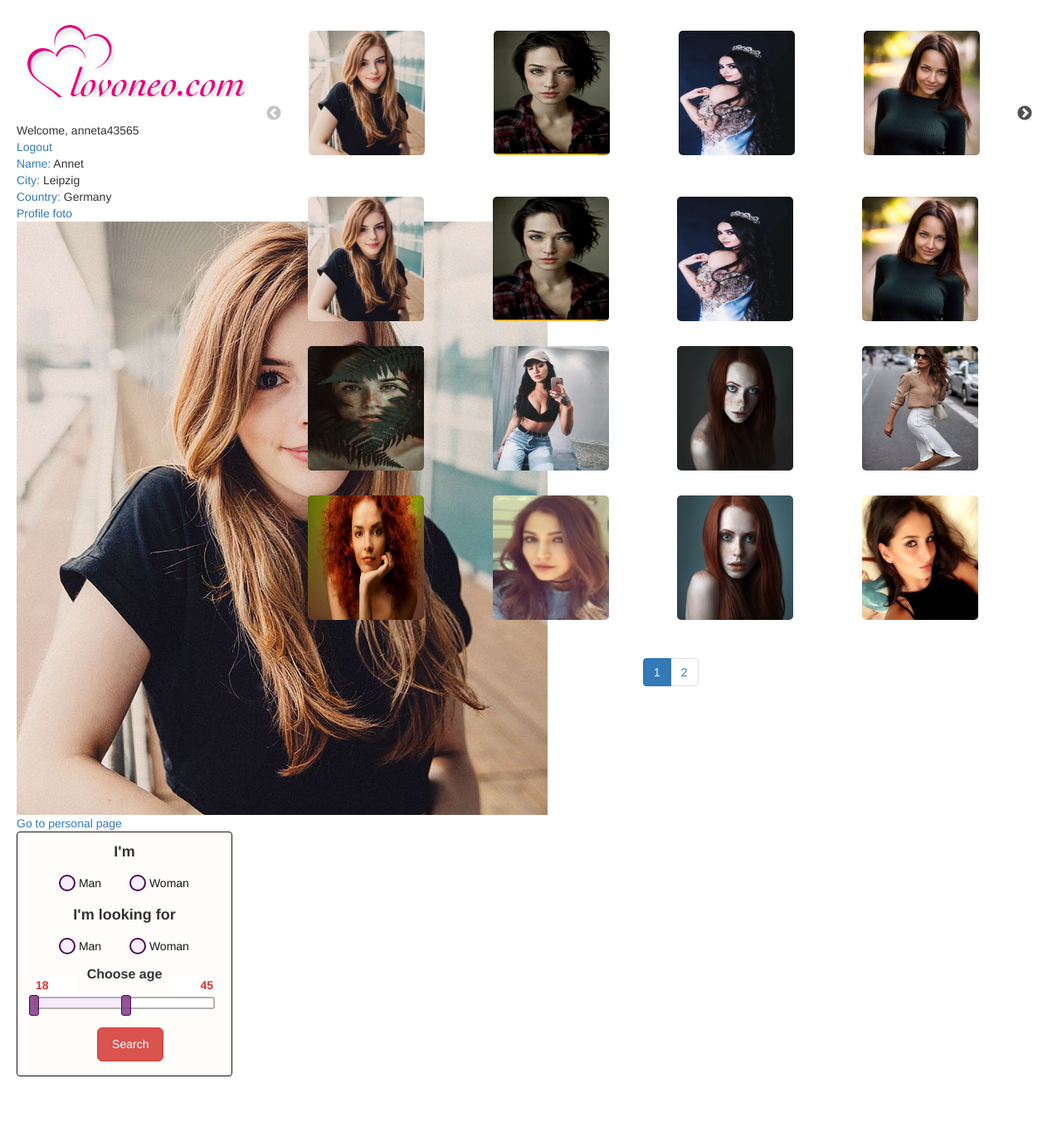
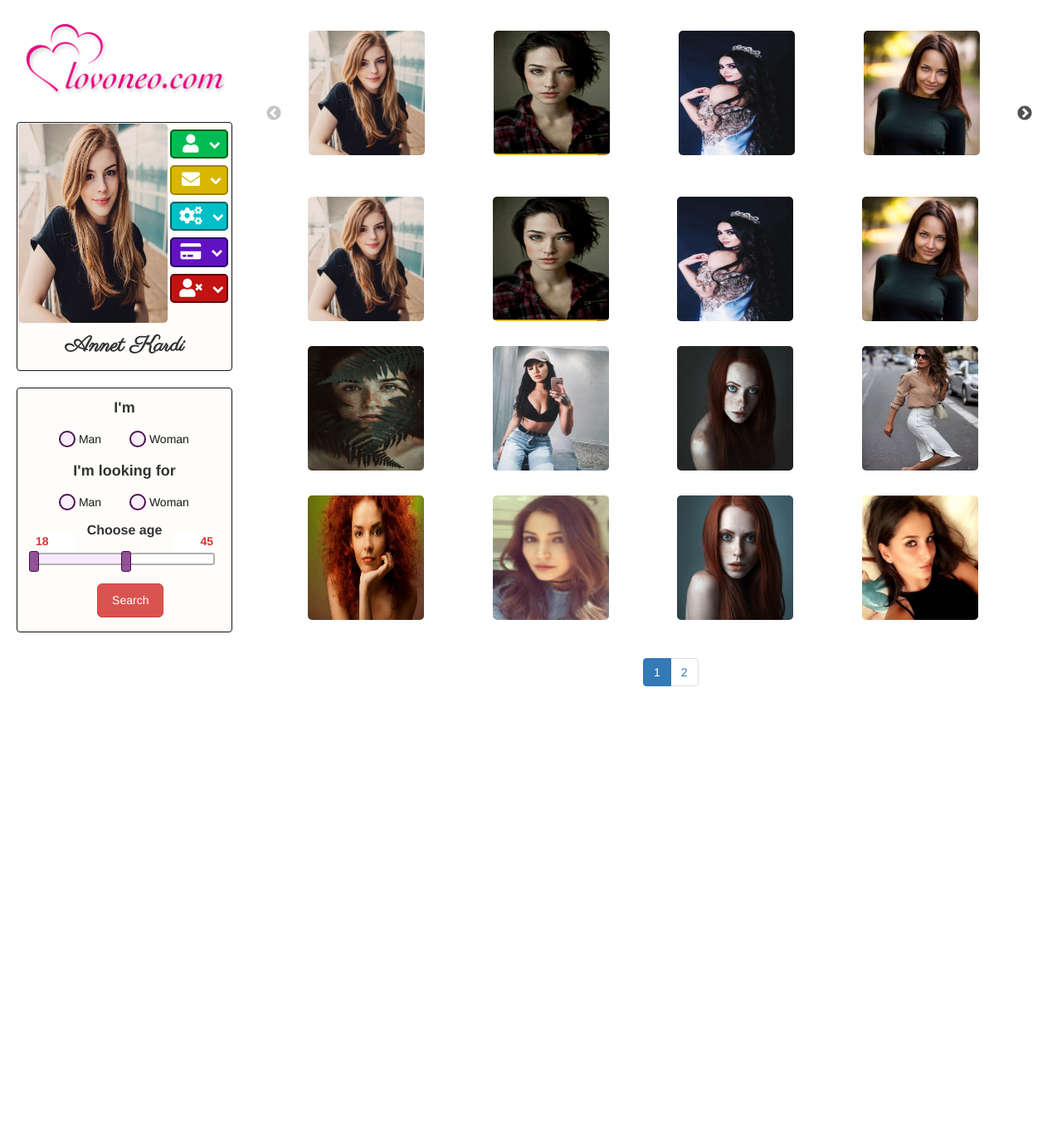
Before and after one commit to jar4i/lovoneo, a PHP site: page / in a window 1280 px wide. Shown: the part 63-1415 px from the top of the page at 83% size. After the commit the page ends 890 px from the top, so only its background shows below. Run offline with PHP 8.4, Linux system fonts and the light colour scheme; a user stored in the database is signed in; data comes from the database, SQL or seed files in the repository; some libraries are stand-ins or nearby versions.

Commit message:
Added style to user on page

```diff
--- /dev/null
+++ b/js/index.js
@@ -0,0 +1,29 @@
+$(function() {
+  var Accordion = function(el, multiple) {
+    this.el = el || {};
+    // more then one submenu open?
+    this.multiple = multiple || false;
+
+    var dropdownlink = this.el.find('.dropdownlink');
+    dropdownlink.on('click',
+                    { el: this.el, multiple: this.multiple },
+                    this.dropdown);
+  };
+
+  Accordion.prototype.dropdown = function(e) {
+    var $el = e.data.el,
+        $this = $(this),
+        //this is the ul.submenuItems
+        $next = $this.next();
+
+    $next.slideToggle();
+    $this.parent().toggleClass('open');
+
+    if(!e.data.multiple) {
+      //show only one menu at the same time
+      $el.find('.submenuItems').not($next).slideUp().parent().removeClass('open');
+    }
+  }
+
+  var accordion = new Accordion($('.accordion-menu'), false);
+})
--- a/style.css
+++ b/style.css
@@ -111,7 +111,7 @@ ul{
 .logo{
   background: url('logo.png') no-repeat;
   background-size: cover;
-  width: 290px;
+  width: 263px;
   height: 100px;
   margin-bottom: 30px;
 }
@@ -128,7 +128,6 @@ ul{
 }
 .section-control .form-log{
   width: 260px;
-  height: 350px;
 }
 
 .section-control .panel-body{
--- a/user_on.php
+++ b/user_on.php
@@ -1,13 +1,14 @@
 <?php
 error_reporting(E_ALL | E_STRICT);
 ini_set('display_errors', 'On');
-if(isset($_SESSION['user_name']))
-{
-echo 'Welcome, '.$_SESSION['user_name'];
-echo '<br>';
-echo '<a href="logout.php">Logout</a>';
-}
+//if(isset($_SESSION['user_name']))
+//{
+//echo 'Welcome, '.$_SESSION['user_name'];
+//echo '<br>';
+//echo '<a href="logout.php">Logout</a>';
+//}
 ?>
+<!--
 <div class="user_on">
 <?php
 error_reporting(E_ALL | E_STRICT);
@@ -29,4 +30,95 @@ while ($row = mysqli_fetch_assoc($mysql_result)) :
 <a>Profile foto	</a><img src = "<?php echo $row['profile_foto'];?>"><br>
 <a href="personal_page_edit.php?user_activation_code=<?php echo $row['user_activation_code'];?>&&user_id=<?php echo $row['user_id'];?>">Go to personal page</a>
 <?php endwhile; ?>
-</div>
+</div>-->
+
+<!DOCTYPE html>
+<html>
+	<head>
+		<script src="https://ajax.googleapis.com/ajax/libs/jquery/3.1.0/jquery.min.js"></script>
+        <link rel="stylesheet" href="user_on_style.css">
+        <link href="https://fonts.googleapis.com/css?family=Parisienne" rel="stylesheet">
+        <link rel="stylesheet" href="https://use.fontawesome.com/releases/v5.1.1/css/all.css" integrity="sha384-O8whS3fhG2OnA5Kas0Y9l3cfpmYjapjI0E4theH4iuMD+pLhbf6JI0jIMfYcK3yZ" crossorigin="anonymous">
+  <link rel='stylesheet prefetch' href='https://cdnjs.cloudflare.com/ajax/libs/font-awesome/4.6.3/css/font-awesome.min.css'>
+      <link rel="stylesheet" href="css/style.css">
+
+    </head>
+	<body>
+    <?php
+error_reporting(E_ALL | E_STRICT);
+ini_set('display_errors', 'On');
+include("connection.php");
+
+$user_name = $_SESSION['user_name'];
+$query = "SELECT * FROM register_user WHERE user_name = '$user_name'";
+$mysql_result = mysqli_query($conn, $query);
+?>
+
+<?php
+while ($row = mysqli_fetch_assoc($mysql_result)) :
+?>
+		<div class=" form-log">
+			<div class="panel panel-default">
+				<div class="panel-body rel">
+                    <div class="photo-user-box inline-bock">
+                        <img src = "<?php echo $row['profile_foto'];?>" class="photo-user">
+                    </div>
+                    <div class="buttons inline-bock">
+                        <ul class="accordion-menu">
+                          <li>
+                            <div class="dropdownlink dropdownlink_1"><i class="fas fa-user"></i>
+                              <i class="fa fa-chevron-down" aria-hidden="true"></i>
+                            </div>
+                            <ul class="submenuItems submenuItems_1">
+                              <li><a href="#">Profile</a></li>
+                            </ul>
+                          </li>
+                          <li>
+                            <div class="dropdownlink dropdownlink_2"><i class="fas fa-envelope"></i>
+                              <i class="fa fa-chevron-down" aria-hidden="true"></i>
+                            </div>
+                            <ul class="submenuItems submenuItems_2">
+                              <li><a href="#">Massages</a></li>
+                            </ul>
+                          </li>
+                          <li>
+                            <div class="dropdownlink dropdownlink_3"><i class="fas fa-cogs"></i>
+                              <i class="fa fa-chevron-down" aria-hidden="true"></i>
+                            </div>
+                            <ul class="submenuItems submenuItems_3">
+                              <li><a href="personal_page_edit.php?user_activation_code=<?php echo $row['user_activation_code'];?>&&user_id=<?php echo $row['user_id'];?>">Edit profile</a></li>
+                            </ul>
+                          </li>
+                          <li>
+                            <div class="dropdownlink dropdownlink_4"><i class="fas fa-credit-card"></i>
+                              <i class="fa fa-chevron-down" aria-hidden="true"></i>
+                            </div>
+                            <ul class="submenuItems submenuItems_4">
+                              <li><a href="#">Credit</a></li>
+                            </ul>
+                          </li>
+                          <li>
+                            <div class="dropdownlink dropdownlink_5"><i class="fas fa-user-times"></i>
+                              <i class="fa fa-chevron-down" aria-hidden="true"></i>
+                            </div>
+                            <ul class="submenuItems submenuItems_5">
+                              <li><a href="#">Log out</a></li>
+                            </ul>
+                          </li>
+                        </ul>
+                    </div>
+                    <div class="user-name-txt">
+                    <?php echo $row['first_name']; ?>
+                    <?php echo $row['last_name']; ?>
+                    </div>
+				</div>
+			</div>
+        </div>
+
+<?php endwhile; ?>
+<script src='https://code.jquery.com/jquery-2.2.4.min.js'></script>
+
+<script src="js/index.js"></script>
+
+	</body>
+</html>
--- /dev/null
+++ b/user_on_style.css
@@ -0,0 +1,245 @@
+
+  .inline-block{
+      display: inline-block;
+  }
+  .section-control .form-log{
+    width: 260px;
+  }
+  .section-control .panel{
+    background: #fffdf9cb;
+    border-color: #181818 !important;
+  }
+
+  .section-control .panel-body{
+    padding: 0 !important;
+  }
+  .photo-user-box{
+    overflow: hidden;
+    height: 240px;
+    margin-top: 1px;
+    margin-left:1px;
+    width: 180px;
+    border-radius: 5px;
+    box-shadow: 0 0 0 1px rgba(255, 221, 221, 0.39) !important;
+
+}
+.photo-user{
+    height: 240px;
+    width: 180px;
+}
+.buttons{
+    width: 78px;
+    height: 240px;
+    position: absolute;
+    top: 0;
+    right: 0;
+    color: #fff;
+    font-size: 22px;
+}
+.user-name-txt{
+
+    font-size: 26px;
+    padding: 10px;
+    text-align: center;
+    overflow: hidden;
+    font-family: 'Parisienne', cursive;
+    font-weight: 600;
+}
+ul {
+    list-style: none;
+  }
+
+  a {
+    text-decoration: none !important;
+  }
+  .accordion-menu{
+    padding: 0 !important;
+  }
+  .accordion-menu a {
+    text-decoration: none !important;
+    color: #181818 !important;
+    font-weight: 600;
+  }
+  .accordion-menu li.open .dropdownlink .fa-chevron-down {
+    -webkit-transform: rotate(180deg);
+            transform: rotate(180deg);
+      padding-left: 6px !important;
+
+  }
+
+  .dropdownlink {
+    cursor: pointer;
+    display: block;
+    margin-top: 8px !important;
+    border-radius: 5px;
+    text-align: center;
+    position: relative;
+    -webkit-transition: all 0.4s ease-out;
+    transition: all 0.4s ease-out;
+    width: 70px;
+    margin: 0 auto;
+  }
+  .dropdownlink .fa-chevron-down {
+      position: relative;
+    top: -2px;
+    left: 6px;
+    font-size: 14px !important;
+
+  }
+
+  .submenuItems {
+    display: none;
+    padding: 0 !important;
+    font-size: 14px;
+    text-align: center;
+
+    border-radius: -8px;
+    margin: 0 auto;
+  }
+  .submenuItems_1{
+      border-bottom: 2px solid #005d18;
+  }
+  .submenuItems_2{
+      border-bottom: 2px solid #9c8400;
+  }
+  .submenuItems_3{
+      border-bottom: 2px solid #006261;
+  }
+  .submenuItems_4{
+      border-bottom: 2px solid #250063;
+  }
+  .submenuItems_5{
+      border-bottom: 2px solid #630000;
+  }
+  .dropdownlink_1{
+      background: #00bc52;
+    border: 2px solid #005d18;
+  }
+  .accordion-menu li.open .dropdownlink_1 {
+    background: #005d18;
+}
+  .dropdownlink_2{
+    background: #d8b700;
+    border: 2px solid #9c8400;
+  }
+  .accordion-menu li.open .dropdownlink_2 {
+    background: #9c8400;
+}
+  .dropdownlink_3{
+    background: #00bfc6;
+    border: 2px solid #006261;
+  }
+  .accordion-menu li.open .dropdownlink_3 {
+    background: #006261;
+}
+  .dropdownlink_4{
+    background: #6112c2;
+    border: 2px solid #250063;
+  }
+  .accordion-menu li.open .dropdownlink_4 {
+    background: #250063;
+}
+  .dropdownlink_5{
+    background: #c21212;
+    border: 2px solid #630000;
+  }
+  .accordion-menu li.open .dropdownlink_5 {
+    background: #630000;
+}
+/*
+.my-btns{
+    padding: 5px;
+    border-radius: 5px;
+    width: 60px;
+    text-align: center;
+    cursor: pointer;
+    position: absolute;
+    right: 0;
+}
+.button-1{
+    position: absolute;
+    background: #00bc52;
+    border: 2px solid #005d18;
+    top: 10px;
+}
+.button-1:hover{
+    background: #005d18;
+    transition: 500ms;
+}
+.button-2{
+    position: absolute;
+    background: #d8b700;
+    border: 2px solid #9c8400;
+    top: 55px;
+}
+.button-2:hover{
+    background: #9c8400;
+    transition: 500ms;
+}
+.button-3{
+    position: absolute;
+    background: #00bfc6;
+    border: 2px solid #006261;
+    top: 100px;
+    right: 0;
+}
+.button-3:hover{
+    background: #006261;
+    transition: 500ms;
+}
+.button-4{
+    position: absolute;
+    background: #6112c2;
+    border: 2px solid #250063;
+    top: 146px;
+    right: 0;
+}
+.button-4:hover{
+    background: #250063;
+    transition: 500ms;
+}
+.button-5{
+    position: absolute;
+    background: #c21212;
+    border: 2px solid #630000;
+    top: 192px;
+    right: 0;
+}
+.button-5:hover{
+    background: #630000;
+    transition: 500ms;
+}
+
+.tooltip{
+    color: #005d18;
+}
+.tolltip-1{
+    position: absolute;
+    z-index: 200;
+    top: 10px;
+    right: -10px;
+}
+.tolltip-2{
+    position: absolute;
+    z-index: 200;
+    top: 10px;
+    right: -10px;
+}
+.tolltip-3{
+    position: absolute;
+    z-index: 200;
+    top: 10px;
+    right: -10px;
+}
+.tolltip-4{
+    position: absolute;
+    z-index: 200;
+    top: 10px;
+    right: -10px;
+}
+.tolltip-5{
+    position: absolute;
+    z-index: 200;
+    top: 10px;
+    right: -10px;
+}
```
